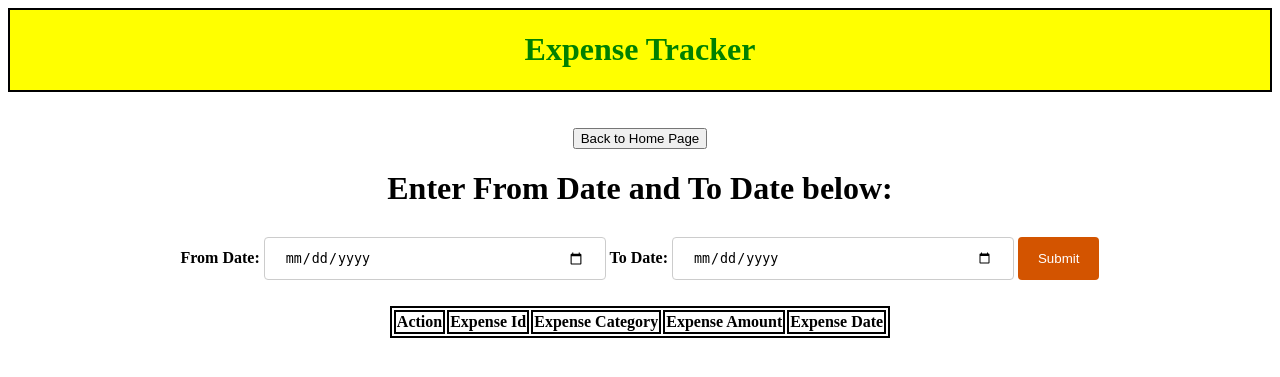
After one commit to ishanstealth18/Django_Projects, a Django app: page /edit_expense.html in a window 1280 px wide. The commit adds this page. Shown: the top 377 px of the page. Run offline with Django 4.2, Linux system fonts and the light colour scheme; lists and menus that the app fills with data are empty.

Commit message:
Created table to display records on Edit page and partial code for pop up screen for editing records

```diff
--- a/expense_tracker/expense_tracker/urls.py
+++ b/expense_tracker/expense_tracker/urls.py
@@ -25,4 +25,5 @@ urlpatterns = [
     path('register.html', views.register_user, name="register_page"),
     path('home.html', views.home_page, name="home_page"),
     path('view_expense.html', views.view_expense, name="view_expense_page"),
+    path('edit_expense.html', views.edit_expense, name="edit_expense_page"),
 ]
--- /dev/null
+++ b/expense_tracker/expense_tracker_app/forms/edit_expense_form.py
@@ -0,0 +1,14 @@
+from django import forms
+
+
+class EditExpenseForm(forms.Form):
+    expense_from_date = forms.DateTimeField(label="From Date", required=False, widget=forms.DateInput(attrs={
+        'type': 'date',
+        'style': 'width: 300px; margin: 8px 0; border: 1px solid #ccc; border-radius: 4px; '
+                 'border-sizing: border-box; padding: 12px 20px;',
+    }))
+    expense_to_date = forms.DateTimeField(label="To Date", required=False, widget=forms.DateInput(attrs={
+        'type': 'date',
+        'style': 'width: 300px; margin: 8px 0; border: 1px solid #ccc; border-radius: 4px; '
+                 'border-sizing: border-box; padding: 12px 20px;',
+    }))
--- /dev/null
+++ b/expense_tracker/expense_tracker_app/templates/edit_expense.html
@@ -0,0 +1,126 @@
+<!DOCTYPE html>
+<html lang="en">
+<head>
+    <meta charset="UTF-8">
+    <title>Edit Expense</title>
+
+    <style>
+    .title {
+            background-color: yellow;
+            color: green;
+            border: 2px solid black;
+            text-align: center;
+        }
+
+        .edit_expense_body {
+            text-align: center;
+        }
+
+        input[type=submit] {
+        background-color: #d35400;
+        color: white;
+        padding: 14px 20px;
+        margin: 8px 0;
+        border: none;
+        border-radius: 4px;
+        cursor: pointer;
+        }
+
+        table, th, td {
+            border:2px solid black;
+            align: center;
+        }
+
+        .center {
+            margin-left: auto;
+            margin-right: auto;
+        }
+
+        .form-popup {
+            display: none;
+            position: fixed;
+            bottom: 0;
+            right: 5px;
+            border: 3px solid #f1f1f1;
+
+        }
+
+        .form-container {
+            max-width: 300px;
+            padding: 10px;
+            background-color: white;
+        }
+
+    </style>
+</head>
+<body>
+    <div class="title">
+        <h1>Expense Tracker</h1>
+    </div>
+    <div class="edit_expense_body">
+        <br>
+        <br>
+
+        <a href="home.html">
+            <button>Back to Home Page</button>
+        </a>
+
+        <h1>Enter From Date and To Date below:</h1>
+        <form method="POST" action="">
+            {% csrf_token %}
+            <b>{{ edit_expense_form.as_table }}</b>
+            <input type="submit" name="Submit"><br><br>
+        </form>
+    </div>
+
+    <form method="POST">
+        {% csrf_token %}
+        <table class="center">
+            <tr>
+                <th>Action</th>
+                <th>Expense Id</th>
+                <th>Expense Category</th>
+                <th>Expense Amount</th>
+                <th>Expense Date</th>
+            </tr>
+
+            {% for item in all_data  %}
+                <tr id="expense_record_id_{{ item.forloop.counter0 }}">
+                    <td><input type="button" name="select_record" value="Edit Record" onclick="open_edit_expense_form('{{ item.0 }}')"></td>
+                    {% for val in item  %}
+                    <td id="expense_data_{{ item.0 }}_{{ val }}" >{{ val }}</td>
+                    {% endfor %}
+                </tr>
+            {% endfor %}
+        </table>
+    </form>
+
+    <div class="form-popup" id="edit_expense_form">
+        <form method="POST"  class="form-container">
+            {% csrf_token %}
+            <b><label>Expense Id:</label></b><br>
+            <label id="expense_id_current_value"></label><br>
+            <input type="text" name="expense_id" id="expense_id"><br>
+
+            <b><label for="expense_category">Expense Category:</label></b><br>
+            <input type="text" name="expense_category"><br>
+
+            <b><label for="expense_amount">Expense Amount:</label></b><br>
+            <input type="text" name="expense_amount"><br>
+            <b><label for="expense_date">Expense Date:</label></b><br>
+            <input type="text" name="expense_date"><br>
+        </form>
+    </div>
+
+    <script>
+
+        function open_edit_expense_form(r_id) {
+            let expense_record_id = document.getElementsByName("r_id").id;
+            document.getElementById("expense_id_current_value").innerHTML = expense_record_id;
+            document.getElementById("edit_expense_form").style.display = "block";
+        }
+
+    </script>
+
+</body>
+</html>
--- a/expense_tracker/expense_tracker_app/templates/home.html
+++ b/expense_tracker/expense_tracker_app/templates/home.html
@@ -49,7 +49,10 @@
         <a href="view_expense.html" style="text-decoration: none">
             <button type="button" name="view_expense">View Expense</button>
         </a>
+        <a href="edit_expense.html" style="text-decoration: none">
             <button type="button" name="edit_expense">Edit Expense</button>
+        </a>
+
             <button type="button" name="delete_expense">Delete Expense</button>
 
         </form>
--- a/expense_tracker/expense_tracker_app/views.py
+++ b/expense_tracker/expense_tracker_app/views.py
@@ -3,7 +3,7 @@ from time import strftime
 from django.contrib.auth import authenticate, login, logout
 from django.contrib.auth.models import User
 from django.shortcuts import render, redirect
-from expense_tracker_app.forms import login_form, register_form, home_form, view_expense_form
+from expense_tracker_app.forms import login_form, register_form, home_form, view_expense_form, edit_expense_form
 from expense_tracker_app.models import ExpenseDataModel
 from datetime import date, datetime
 
@@ -122,5 +122,46 @@ def view_expense(request):
             "view_expense_form": form,
 
         }
+    return render(request, "view_expense.html", context)
 
-    return render(request, "view_expense.html", context)
+
+def edit_expense(request):
+    context = {}
+    current_user = request.user
+    if request.method == "POST":
+        form = edit_expense_form.EditExpenseForm(request.POST)
+        if form.is_valid():
+            # Getting the data from request form
+            edit_from_date = form.cleaned_data["expense_from_date"]
+            edit_to_date = form.cleaned_data["expense_to_date"]
+            # Converting input date to String for filtering purpose
+            edit_from_date = edit_from_date.strftime('%Y-%m-%d')
+            edit_to_date = edit_to_date.strftime('%Y-%m-%d')
+            edit_expense_records = ExpenseDataModel.objects.all().values().filter(user_id=current_user.id,
+                                                                             expense_date__range=[edit_from_date,
+                                                                                                  edit_to_date])
+            edit_expense_data_all = []
+            for entries in range(len(edit_expense_records)):
+                edit_expense_data = []
+                for keys in edit_expense_records[entries]:
+                    if keys == "expense_category":
+                        edit_expense_data.append(edit_expense_records[entries][keys])
+                    elif keys == "expense_amount":
+                        edit_expense_data.append(edit_expense_records[entries][keys])
+                    elif keys == "expense_date":
+                        edit_expense_data.append(edit_expense_records[entries][keys])
+                    elif keys == "id":
+                        edit_expense_data.append(edit_expense_records[entries][keys])
+                edit_expense_data_all.append(edit_expense_data)
+
+            form = edit_expense_form.EditExpenseForm
+            context = {
+                "edit_expense_form": form,
+                "all_data": edit_expense_data_all,
+            }
+    else:
+        form = edit_expense_form.EditExpenseForm
+        context = {
+            "edit_expense_form": form,
+        }
+    return render(request, "edit_expense.html", context)
```
Also changed, not shown: expense_tracker/expense_tracker_app/templates/view_expense.html (line endings or trailing spaces).
